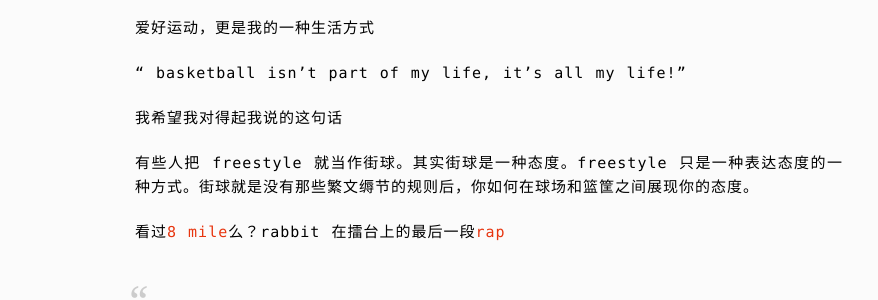
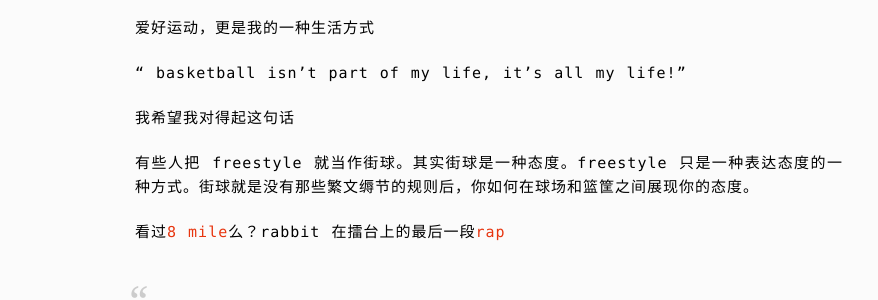
Before and after one commit to xavierskip/xavierskip.github.io, a Jekyll site: the page built from how/index.md, in a window 1280 px wide. Shown: the part 1202-1502 px from the top of the page, without its empty margins (151-1029 px from the left). Built offline with Jekyll 4.4.1, drawn with Linux system fonts in a browser that asks for light colours; comment, search, counter and statistics services are not loaded.

Commit message:
edit expire content

```diff
--- a/how/index.md
+++ b/how/index.md
@@ -10,7 +10,7 @@
 
 联系方式：
 
-telegram:<a hred="http://telegram.me/skipto">telegram.me/skipto</a>
+telegram:<a href="http://telegram.me/skipto">telegram.me/skipto</a>
 
 邮箱:<a href="mailto:xavierskip@gmail.com">xavierskip[AT]gmail.com</a>
 
@@ -51,7 +51,7 @@
 
 “ basketball isn't part of my life, it's all my life!”
 
-我希望我对得起我说的这句话
+我希望我对得起这句话
 
 有些人把 freestyle 就当作街球。其实街球是一种态度。freestyle 只是一种表达态度的一种方式。街球就是没有那些繁文缛节的规则后，你如何在球场和篮筐之间展现你的态度。
 
```
